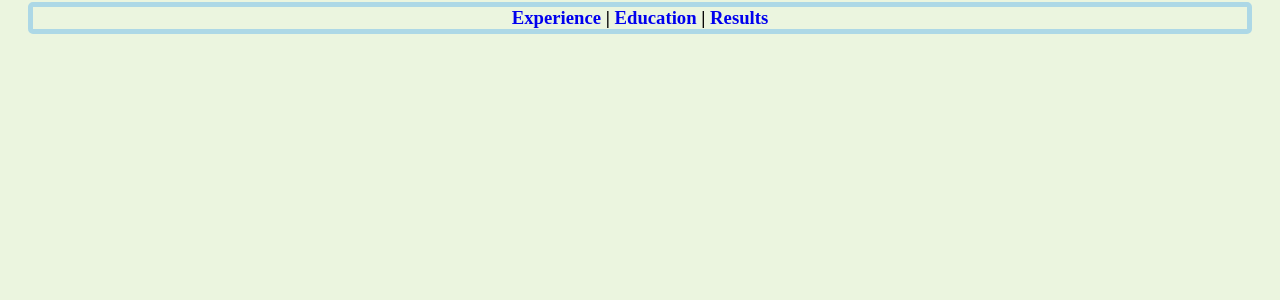
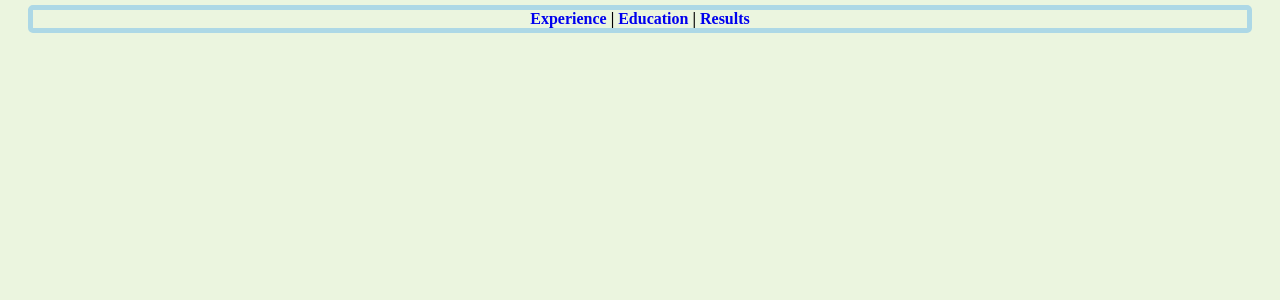
Before and after one commit to dibbokhan/dibbokhan.github.io, a plain HTML site: page index.html in a window 1280 px wide. Shown: the part 500-800 px from the top of the page. Drawn offline with Linux system fonts and the light colour scheme.

Commit message:
Add files via upload

```diff
--- a/index.html
+++ b/index.html
@@ -46,11 +46,11 @@
             </div>
         </div>
         	<center>
-        			<h3 style="border: 5px solid lightblue; border-radius: 5px;">
+        			<h4 style="border: 5px solid lightblue; border-radius: 5px;">
 
         				<a href="exp.html" style="text-decoration: none;">Experience</a> | <a href="edu.html" style="text-decoration: none;">Education</a> | <a href="re.html" style="text-decoration: none;">Results</a>
 
-        			</h3>
+        			</h4>
      		</center>
      </main>
 </body>
```
Also changed, not shown: index.txt (added).
